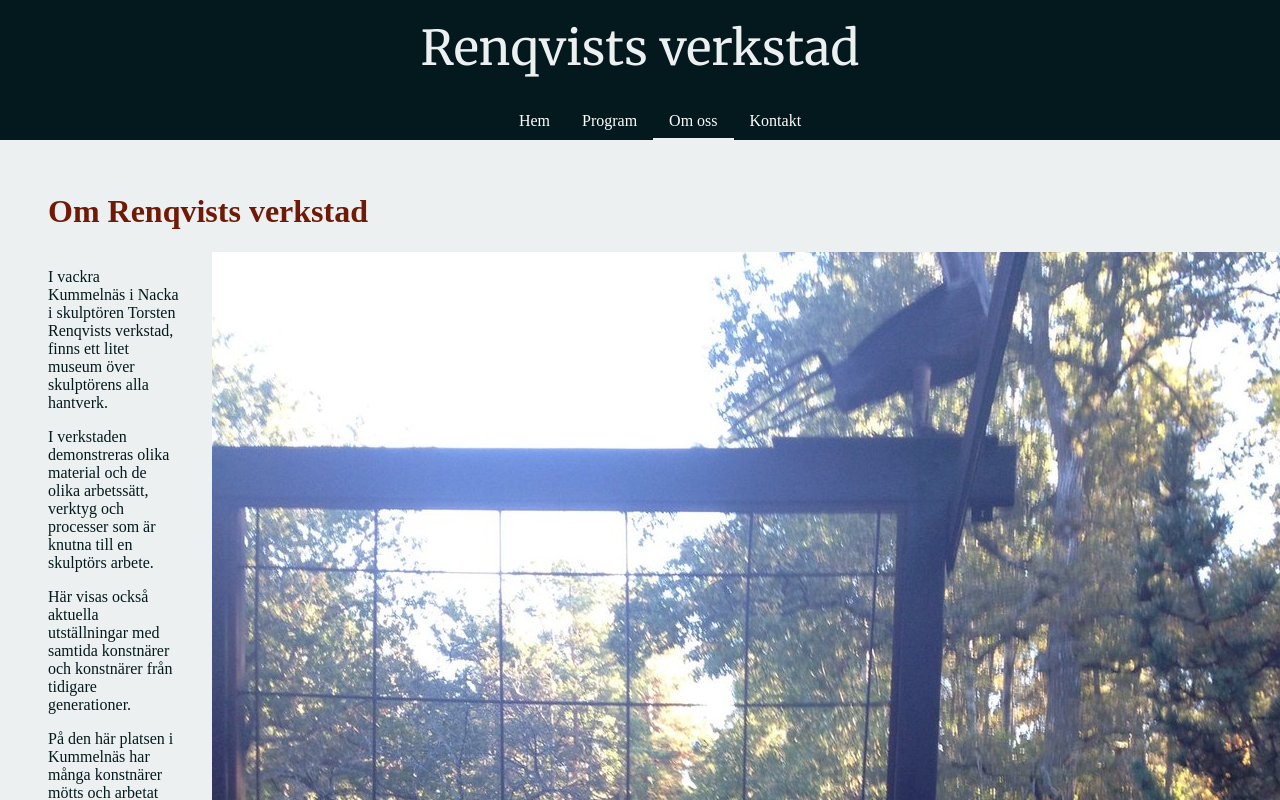
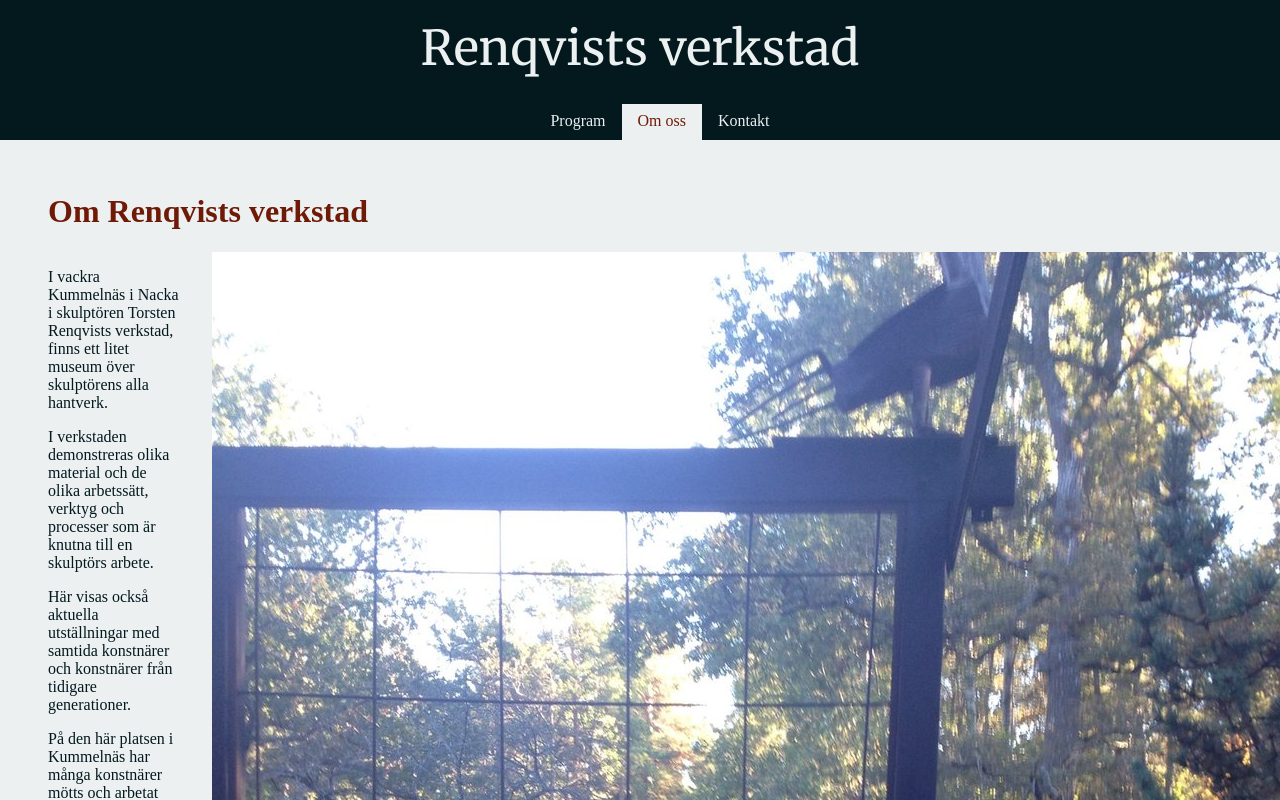
Before and after one commit to LeoDanielsson/renqvistsverkstad, a Next.js app: page /om-oss in a window 1280 px wide. Shown: the top 800 px of the page. Built offline with nearby package versions, Linux system fonts and the light colour scheme; what typography would draw is missing.

Commit message:
header visual update

```diff
--- a/components/header.js
+++ b/components/header.js
@@ -16,6 +16,7 @@ const StyledHeader = styled.header`
 const Logo = styled.a`
   font-size: 32px;
   text-align: center;
+  cursor: pointer;
   color: ${white};
   font-family: 'Merriweather';
   line-height: 1;
--- a/components/nav.js
+++ b/components/nav.js
@@ -1,10 +1,9 @@
 import Link from 'next/link';
 import { useRouter } from 'next/router';
 import styled from 'styled-components';
-import { white, black } from '../colors';
+import { white, black, copper } from '../colors';
 
 const links = [
-  { href: '/', label: 'Hem' },
   { href: '/program', label: 'Program' },
   { href: '/om-oss', label: 'Om oss' },
   { href: '/kontakt', label: 'Kontakt' },
@@ -26,7 +25,8 @@ const StyledNav = styled.nav`
 `;
 
 const NavLink = styled.a`
-  color: white;
+  color: ${({ active }) => (active ? copper : white)};
+  background: ${({ active }) => (active ? white : 'none')};
   border-bottom: ${({ active }) => (active ? `2px solid ${white}` : 'none')};
   padding: 8px 16px;
   text-decoration: none;
```
